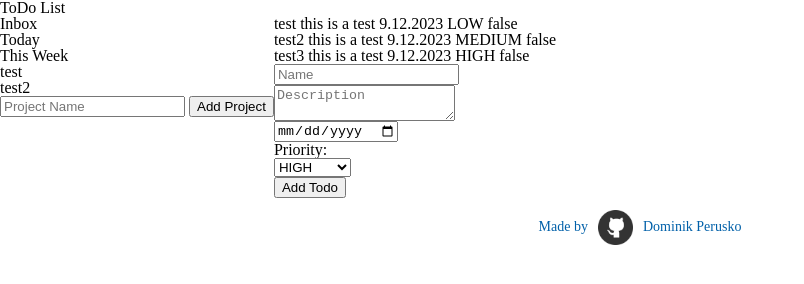
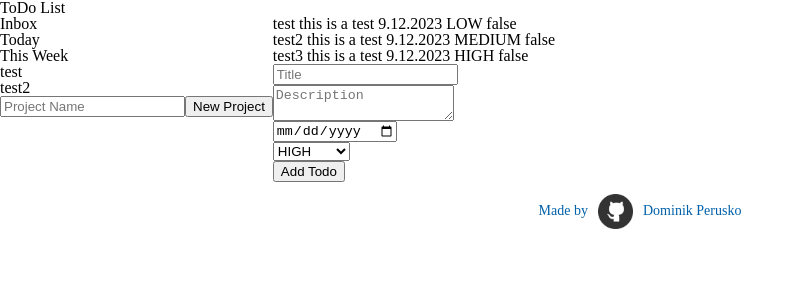
Before and after one commit to perugi/odin-todo-list, a website built with webpack: page src/index.html in a window 1280 px wide. Shown: the whole page, without its empty margins (0-804 px from the left). Built offline with nearby package versions, Linux system fonts and the light colour scheme.

Commit message:
Render the project and todo forms in javascript

```diff
--- a/src/index.html
+++ b/src/index.html
@@ -22,20 +22,12 @@
                 <ul>
                 </ul>
             </div>
-            <input id="new-project-name" type="text" placeholder="Project Name">
-            <button id="add-project">Add Project</button>
+            <div id="new-project"></div>
         </div>
         <div id="todo-panel">
             <div id="todo-list">
             </div>
             <div id="new-todo">
-                <input id="new-todo-name" type="text" placeholder="Name">
-                <textarea id="new-todo-description" placeholder="Description"></textarea>
-                <input id="new-todo-date" type="date">
-                <label for="new-todo-priority">Priority:</label>
-                <select id="new-todo-priority">
-                </select>
-                <button id="add-todo">Add Todo</button>
             </div>
         </div>
     </main>
--- a/src/index.js
+++ b/src/index.js
@@ -8,7 +8,7 @@ import Project from "./project";
 import ProjectManager from "./project_manager";
 import priority from "./priority";
 
-import { renderPriorityList, renderProjects, renderTodos } from "./render";
+import { renderProjects, renderTodoList, renderNewTodoForm } from "./render";
 
 let projectManager = new ProjectManager();
 
@@ -29,8 +29,8 @@ console.log(projectManager.getProject(1));
 console.log(projectManager.getProject(1).todos);
 
 renderProjects(projectManager.getUserProjects());
-renderTodos(projectManager.getProject(1));
-renderPriorityList();
+renderTodoList(projectManager.getProject(1).todos);
+renderNewTodoForm();
 
 const ghLogo = document.querySelector("#gh-logo");
 ghLogo.src = GhLogo;
--- a/src/render.js
+++ b/src/render.js
@@ -9,12 +9,26 @@ export function renderProjects(projectList) {
     newProject.textContent = project.displayName;
     userProjects.appendChild(newProject);
   });
+
+  const newProject = document.querySelector("#new-project");
+
+  const name = document.createElement("input");
+  name.id = "new-project-name";
+  name.type = "text";
+  name.placeholder = "Project Name";
+
+  const button = document.createElement("button");
+  button.id = "new-project-button";
+  button.textContent = "New Project";
+
+  newProject.appendChild(name);
+  newProject.appendChild(button);
 }
 
-export function renderTodos(project) {
+export function renderTodoList(todos) {
   const todoList = document.querySelector("#todo-list");
 
-  project.todos.forEach((todo) => {
+  todos.forEach((todo) => {
     const newTodo = document.createElement("div");
     newTodo.textContent = `${todo.title} ${todo.description} ${format(
       todo.dueDate,
@@ -24,13 +38,38 @@ export function renderTodos(project) {
   });
 }
 
-export function renderPriorityList() {
-  const priorityList = document.querySelector("#new-todo-priority");
+export function renderNewTodoForm() {
+  const todoList = document.querySelector("#new-todo");
 
-  Object.values(priority).forEach((priority) => {
-    const newPriority = document.createElement("option");
-    newPriority.textContent = priority;
-    newPriority.value = priority;
-    priorityList.appendChild(newPriority);
+  const title = document.createElement("input");
+  title.id = "new-todo-title";
+  title.type = "text";
+  title.placeholder = "Title";
+
+  const description = document.createElement("textarea");
+  description.id = "new-todo-description";
+  description.placeholder = "Description";
+
+  const dueDate = document.createElement("input");
+  dueDate.id = "new-todo-date";
+  dueDate.type = "date";
+
+  const prioritySelector = document.createElement("select");
+  prioritySelector.id = "new-todo-priority";
+  Object.values(priority).forEach((option) => {
+    const priorityOption = document.createElement("option");
+    priorityOption.textContent = option;
+    priorityOption.value = option;
+    prioritySelector.appendChild(priorityOption);
   });
+
+  const button = document.createElement("button");
+  button.id = "new-todo-button";
+  button.textContent = "Add Todo";
+
+  todoList.appendChild(title);
+  todoList.appendChild(description);
+  todoList.appendChild(dueDate);
+  todoList.appendChild(prioritySelector);
+  todoList.appendChild(button);
 }
```
